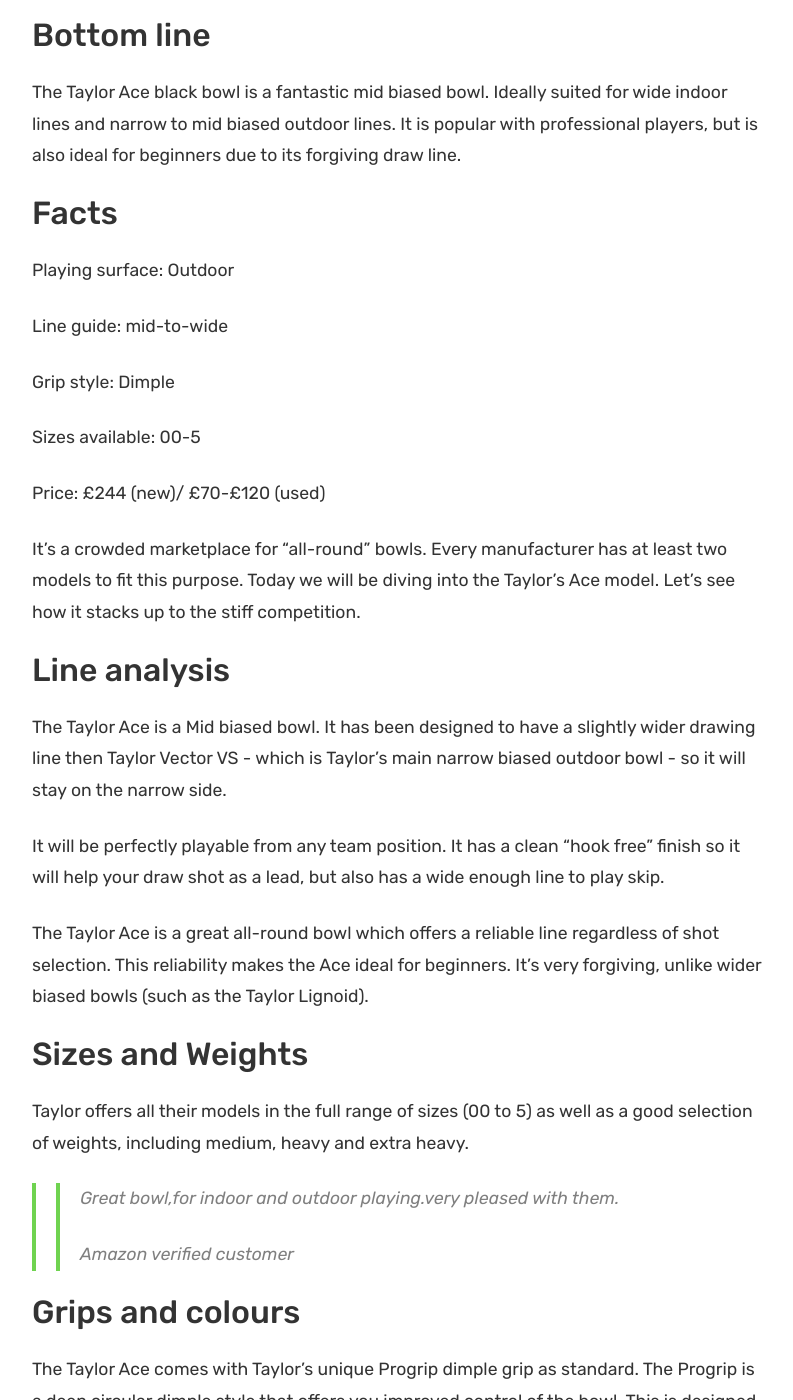
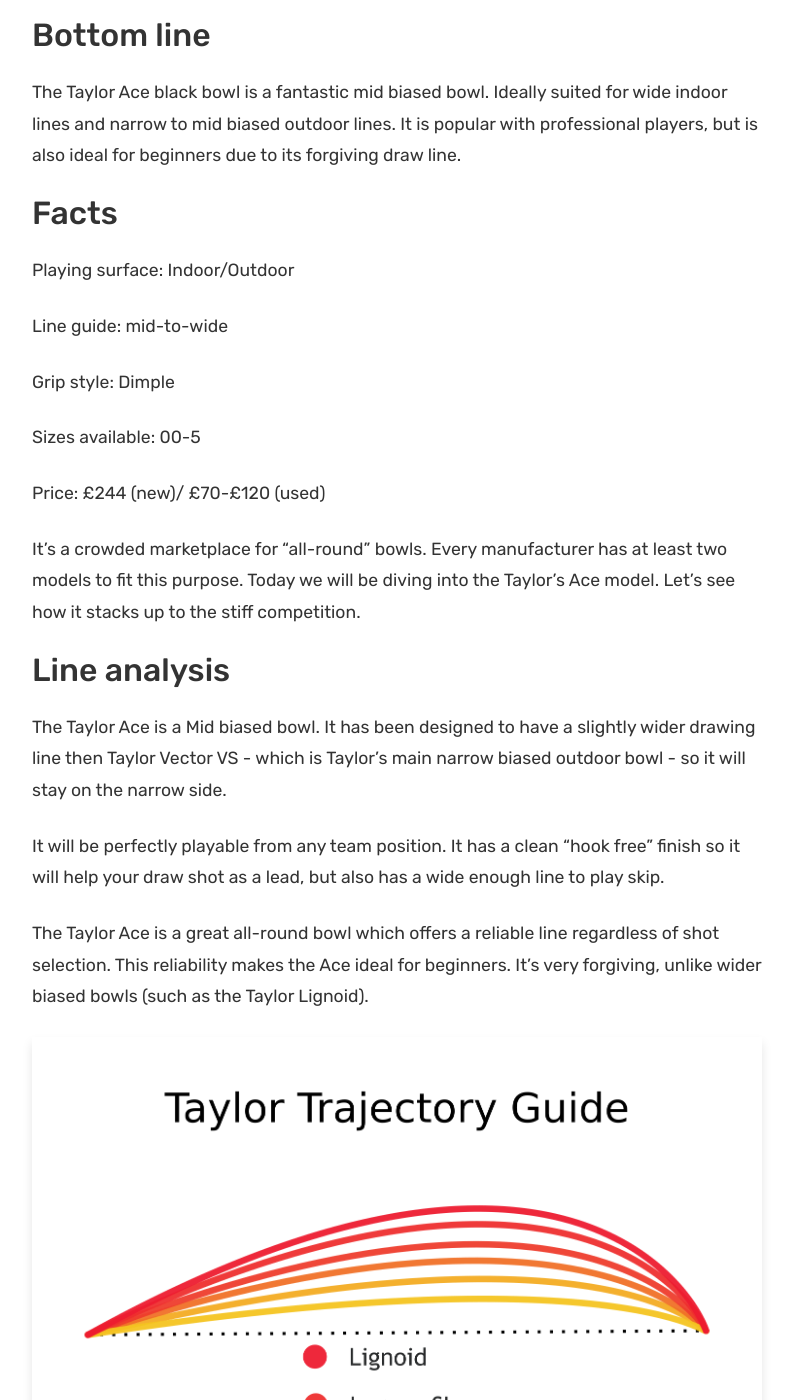
Before and after one commit to krussll/etsysimplicity, a Jekyll site: the page built from _posts/2019-06-20-taylor-ace-review.md, in a window 1280 px wide and 1400 px high, scrolled down 1373 px. Shown: the whole window, without its empty margins (53-846 px from the left). Built offline with Jekyll 4.4.1, drawn with Linux system fonts in a browser that asks for light colours; nearby versions of some CDN libraries; some of the changed text lies outside the part shown.

Commit message:
Update 2019-06-20-taylor-ace-review.md

```diff
--- a/_posts/2019-06-20-taylor-ace-review.md
+++ b/_posts/2019-06-20-taylor-ace-review.md
@@ -69,12 +69,15 @@
  The Taylor Ace is a great all-round bowl which offers a reliable line regardless of shot selection. This reliability makes the Ace ideal for beginners. It's very forgiving, unlike wider biased bowls (such as the Taylor Lignoid).
 
 
+<img src="/assets/images/thomas-taylor-trajectory-guide-2020.png" alt="Trajecotry guide/bias guide for Thomas Taylor lawn bowl models"  height="200px" />
+
+
 
 ## Sizes and Weights
 
 Taylor offers all their models in the full range of sizes  (00 to 5) as well as a good selection of weights, including medium, heavy and extra heavy.
 
->> Great bowl,for indoor and outdoor playing.very pleased with them.
+>> Great bowl,for indoor and outdoor playing. Very pleased with them.
 >>
 >> Amazon verified customer
 
```
Also changed, not shown: other parts of _posts/2019-06-20-taylor-ace-review.md (+1 -1 lines).
